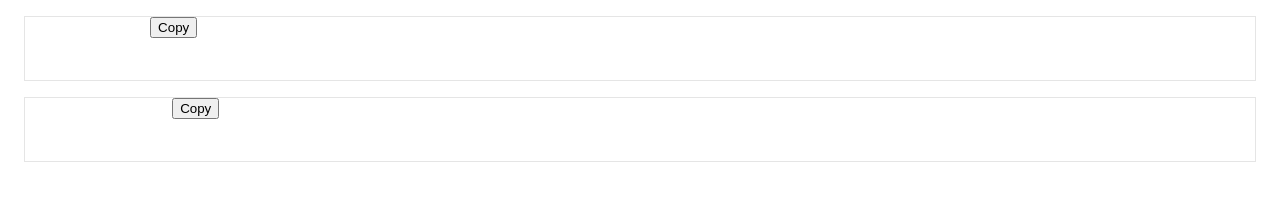
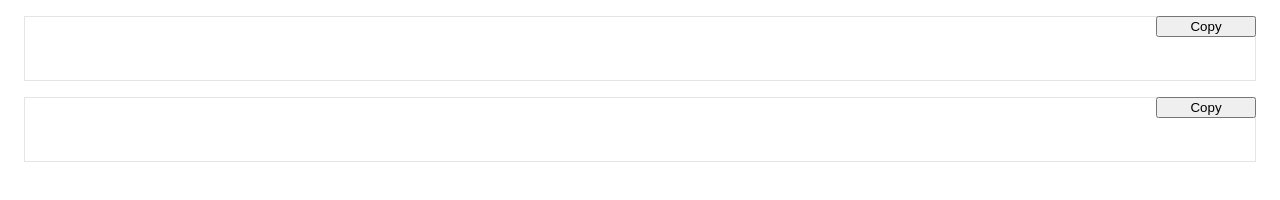
Before and after one commit to dance2die/easy-github, a browser extension: page src/page_action/page_action.html in a window 1280 px wide. Drawn offline with Linux system fonts and the light colour scheme.

Commit message:
🛠 Adjusted copy button locations

```diff
--- a/src/page_action/page_action.html
+++ b/src/page_action/page_action.html
@@ -9,11 +9,12 @@
         font-size: 1.15rem;
       }
 
-      #fork_sync {
+      #forkSync,
+      #localPR {
         position: relative;
       }
 
-      #copy {
+      button {
         position: absolute;
         right: 0;
         top: 0;
```
